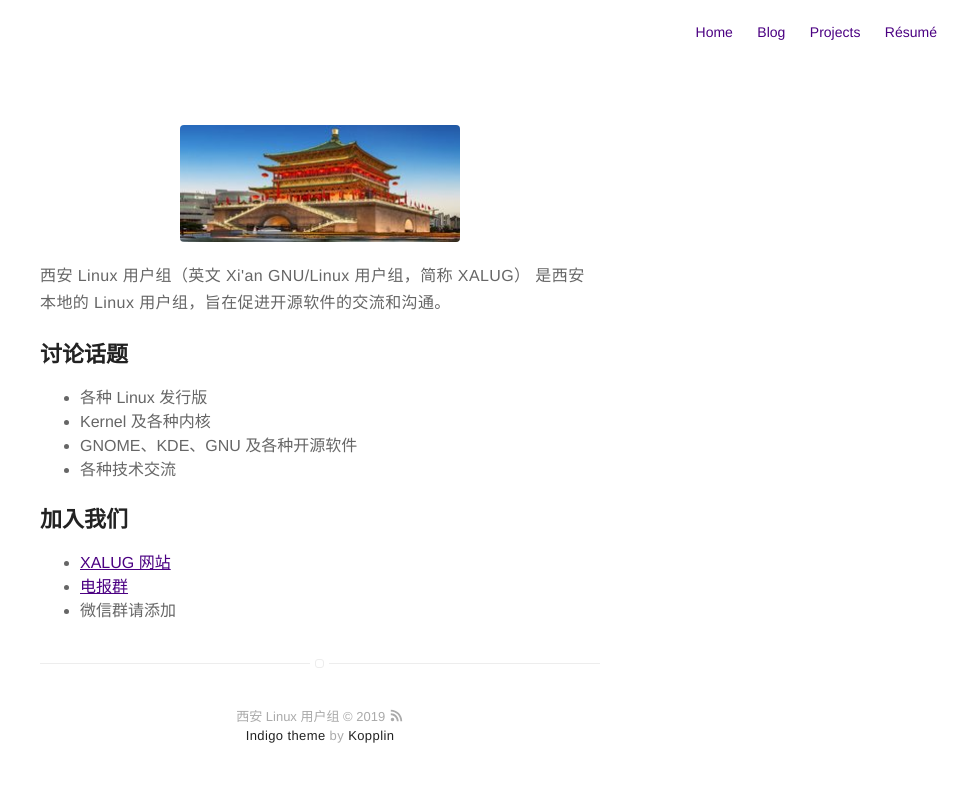
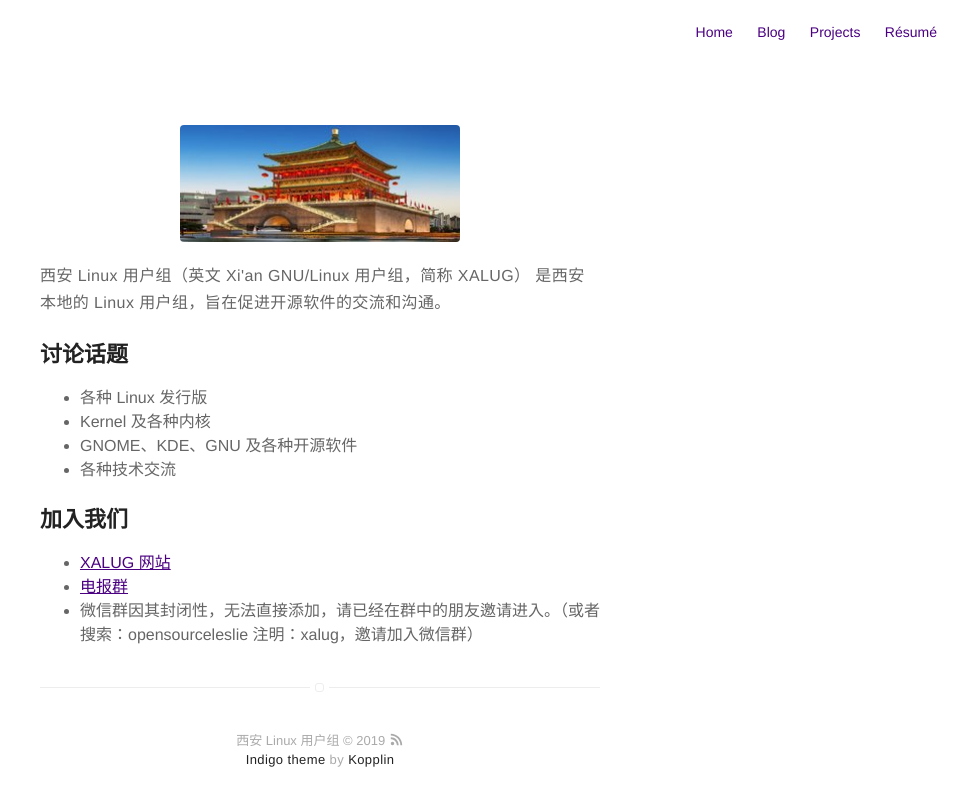
Before and after one commit to LinuxStory/xalug, a Jekyll site: the page built from about.md, in a window 1280 px wide. Shown: the top 806 px of the page, without its empty margins (320-1280 px from the left). Built offline with Jekyll 4.4.1, drawn with Linux system fonts in a browser that asks for light colours.

Commit message:
Update about.md

```diff
--- a/about.md
+++ b/about.md
@@ -20,5 +20,5 @@ layout: page
 <ul>
 	<li><a href="https://xalug.org/">XALUG 网站</a></li>
 	<li><a href="https://t.me/xalug">电报群</a></li>
-	<li>微信群请添加</li>
+	<li>微信群因其封闭性，无法直接添加，请已经在群中的朋友邀请进入。（或者搜索：opensourceleslie 注明：xalug，邀请加入微信群）</li>
 </ul>
```
